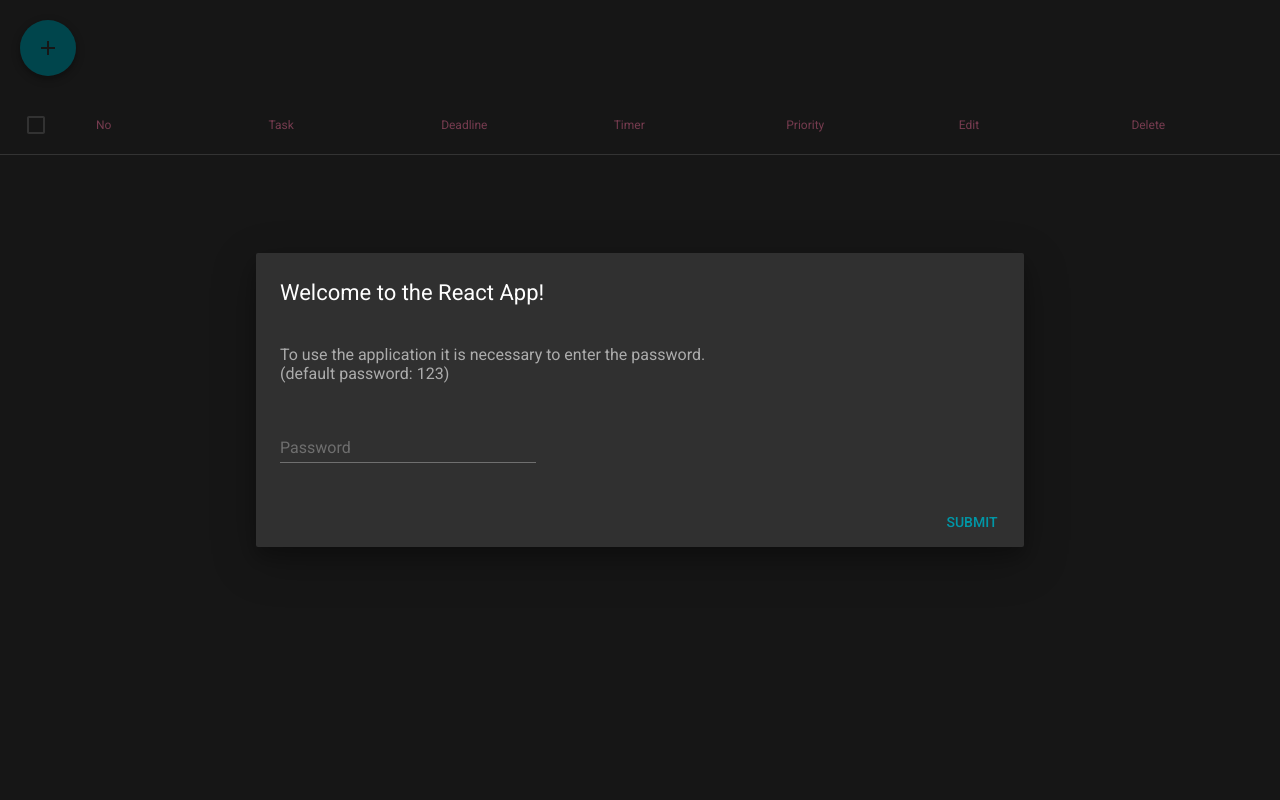
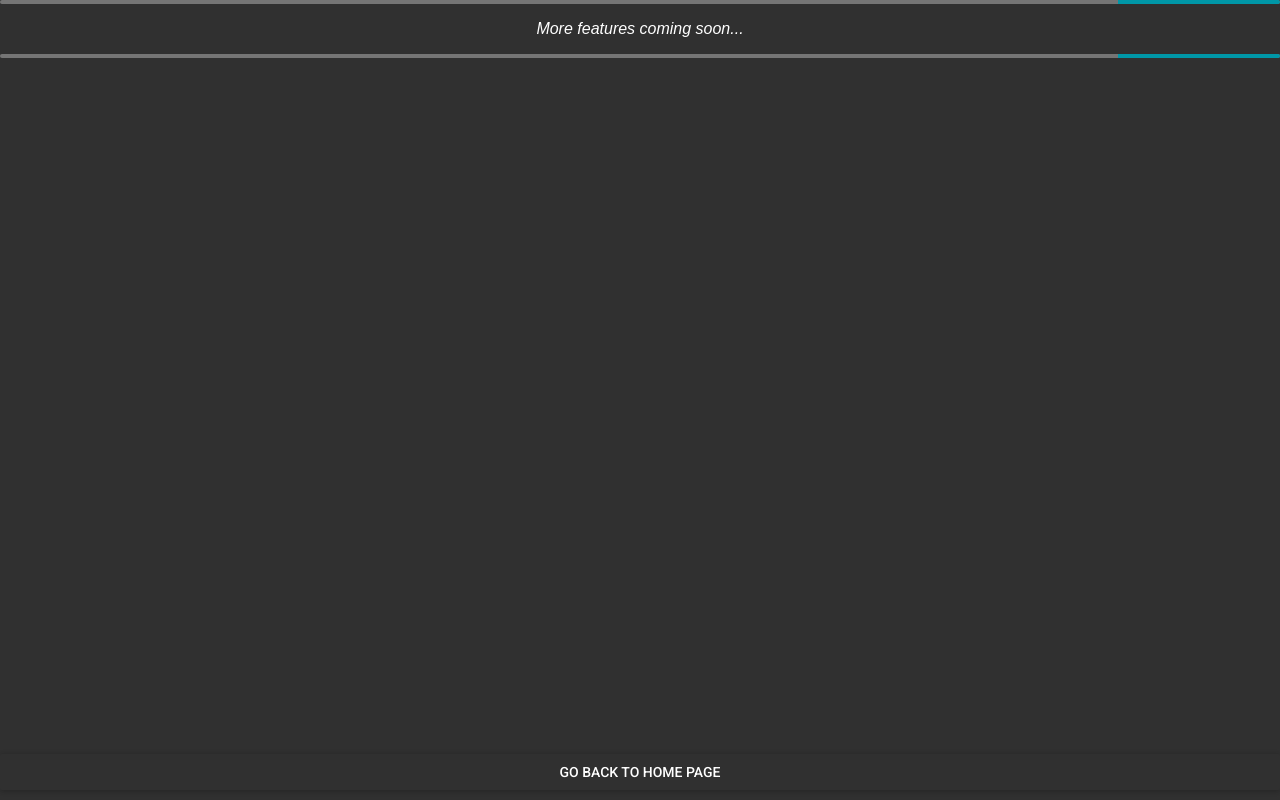
Before and after one commit to Italik6/React-App-To-do-List, a React (Create React App) app in the folder react-app-to-do-list/: page /more-features in a window 1280 px wide. Built offline with nearby package versions, Linux system fonts and the light colour scheme.

Commit message:
add router

```diff
--- a/react-app-to-do-list/package.json
+++ b/react-app-to-do-list/package.json
@@ -7,6 +7,8 @@
     "react": "^16.2.0",
     "react-dom": "^16.2.0",
     "react-redux": "^5.0.6",
+    "react-router": "^3.0.5",
+    "react-router-dom": "^4.2.2",
     "react-scripts": "1.0.17",
     "redux": "^3.7.2"
   },
--- a/react-app-to-do-list/src/components/App.js
+++ /dev/null
@@ -1,17 +0,0 @@
-import React, { Component } from 'react';
-import darkBaseTheme from 'material-ui/styles/baseThemes/darkBaseTheme';
-import MuiThemeProvider from 'material-ui/styles/MuiThemeProvider';
-import getMuiTheme from 'material-ui/styles/getMuiTheme';
-import Home from './Home';
-
-class App extends Component {
-  render() {
-    return (
-      <MuiThemeProvider muiTheme={getMuiTheme(darkBaseTheme)}>
-        <Home />
-      </MuiThemeProvider>
-    );
-  }
-}
-
-export default App;
--- a/react-app-to-do-list/src/components/Home.js
+++ b/react-app-to-do-list/src/components/Home.js
@@ -4,6 +4,7 @@ import AddTaskDialog from "./AddTaskDialog";
 import { TableTasks } from "./TableTasks";
 import { AddButton } from '../components/AddButton';
 import FlatButton from 'material-ui/FlatButton';
+import RaisedButton from 'material-ui/RaisedButton';
 import TextField from "material-ui/TextField";
 import Dialog from 'material-ui/Dialog';
 import DatePicker from 'material-ui/DatePicker';
@@ -168,6 +169,7 @@ render() {
           <Alert open={this.state.openAlert} actions={actionsAlert}
           alertStatement={"Time to complete the task has already passed. Change the date or keep current one."}/>
         </form>
+        <RaisedButton label="More features" className='BtnBottom' fullWidth={true} href="/more-features" />
       </div>
     );
   }}
--- /dev/null
+++ b/react-app-to-do-list/src/components/MoreFeatures.js
@@ -0,0 +1,14 @@
+import React from 'react';
+import LinearProgress from 'material-ui/LinearProgress';
+import RaisedButton from 'material-ui/RaisedButton';
+
+export const MoreFeatures = props => {
+    return (
+      <div>
+        <LinearProgress mode="indeterminate" />
+        <p className="TextInfo">More features coming soon...</p>
+        <LinearProgress mode="indeterminate" />
+        <RaisedButton className='BtnBottom' label="Go back to home page" fullWidth={true} href="/home" />
+      </div>
+  );
+}
--- a/react-app-to-do-list/src/index.css
+++ b/react-app-to-do-list/src/index.css
@@ -1,16 +1,26 @@
 @import url('https://fonts.googleapis.com/css?family=Roboto:300,400,500');
-
 body {
-  margin: 0;
-  padding: 0;
-  font-family: sans-serif;
-  background-color: rgb(48, 48, 48);
+    margin: 0;
+    padding: 0;
+    font-family: sans-serif;
+    background-color: rgb(48, 48, 48);
 }
 
-.AddButton{
-  margin:20px;
+.AddButton {
+    margin: 20px;
 }
 
 .IconButton {
-  padding-left:10px !important;
+    padding-left: 10px !important;
 }
+
+.TextInfo {
+    color: #fff;
+    text-align: center;
+    font-style: italic;
+}
+
+.BtnBottom {
+    position: absolute;
+    bottom: 10px;
+}
--- a/react-app-to-do-list/src/index.js
+++ b/react-app-to-do-list/src/index.js
@@ -1,11 +1,20 @@
 import React from 'react';
 import ReactDOM from 'react-dom';
 import './index.css';
-import App from './components/App';
+import Home from './components/Home';
 import registerServiceWorker from './registerServiceWorker';
 import { Provider } from 'react-redux';
 import store from "../src/store/index";
 import { checkPassword } from "../src/actions/index";
+
+import { BrowserRouter as Router, Route, Switch } from 'react-router-dom';
+import { MoreFeatures } from './components/MoreFeatures';
+
+import darkBaseTheme from 'material-ui/styles/baseThemes/darkBaseTheme';
+import MuiThemeProvider from 'material-ui/styles/MuiThemeProvider';
+import getMuiTheme from 'material-ui/styles/getMuiTheme';
+
+const NotFound = () => <p className="TextInfo">Sorry, page not found...</p>;
 
 window.store = store;
 window.checkPassword = checkPassword;
@@ -14,8 +23,18 @@ store.subscribe(() => checkPassword())
 store.dispatch( checkPassword({open: true}) )
 
 ReactDOM.render(
+  <MuiThemeProvider muiTheme={getMuiTheme(darkBaseTheme)}>
   <Provider store={store} >
-    <App />
-  </Provider>,
+    <Router>
+    <div>
+    <Switch>
+      <Route exact path="/home" component={Home} />
+      <Route path="/more-features" component={MoreFeatures} />
+      <Route component={NotFound} />
+    </Switch>
+    </div>
+    </Router>
+  </Provider>
+  </MuiThemeProvider>,
 document.getElementById('root'));
 registerServiceWorker();
```
Also changed, not shown: 1 other file (tests, documents, lock files or other folders).
